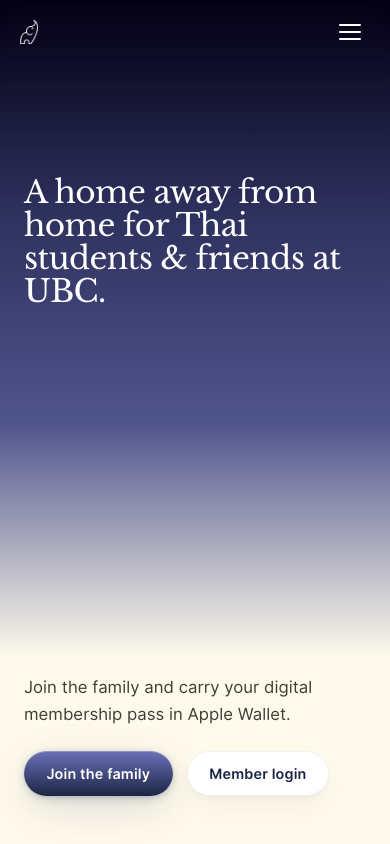
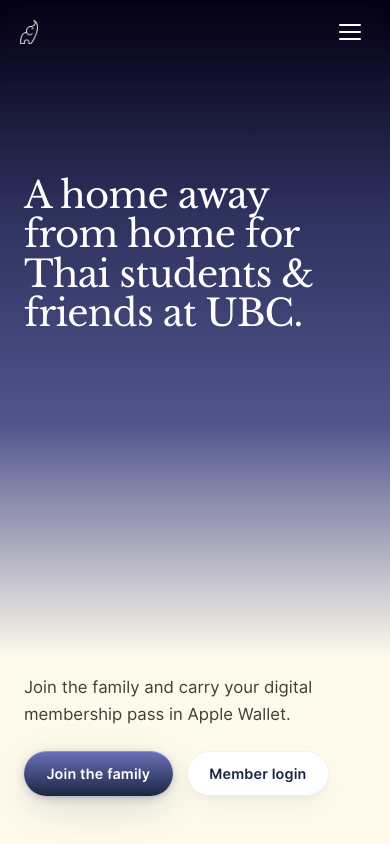
Before and after one commit to ubcthaiaiyara/website, a Next.js app: page / in a window 390 px wide. Shown: the top 844 px of the page. Built offline with nearby package versions, Linux system fonts and the light colour scheme; no server answers.

Commit message:
style(mobile): increase hero headline size

```diff
--- a/app/globals.css
+++ b/app/globals.css
@@ -993,7 +993,7 @@ body:has(.hero) .site-header:not(.is-scrolled):not(.is-open) .button:hover {
     }
 
     .hero h1 {
-        font-size: clamp(1.85rem, 8vw, 2.2rem);
+        font-size: clamp(2.3rem, 9.5vw, 2.8rem);
     }
 
     .hero-sub {
```
